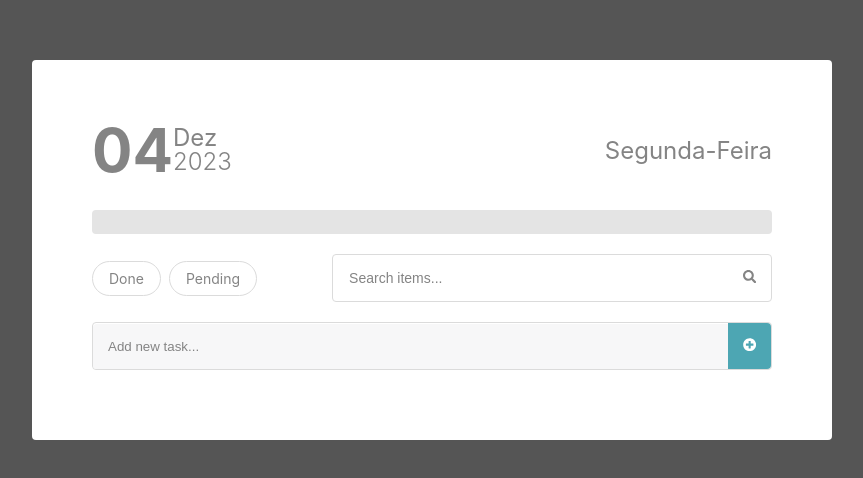
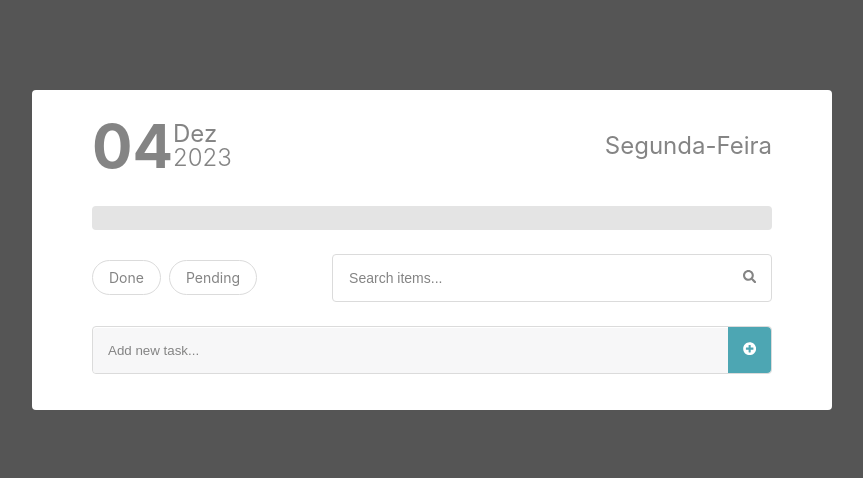
Before and after one commit to drewcosta/Sizebay-desafio, a React (Create React App) app: page / in a window 1280 px wide. Shown: the part 150-628 px from the top of the page, without its empty margins (208-1071 px from the left). Built offline with nearby package versions, Linux system fonts and the light colour scheme.

Commit message:
style: update components styles

```diff
--- a/src/components/modal/ModalFilterBar.tsx
+++ b/src/components/modal/ModalFilterBar.tsx
@@ -55,13 +55,12 @@ const Container = styled.div`
   width: 100%;
   height: 100%;
   max-width: 680px;
-  max-height: 40px;
 
-  /* @media (max-width: 425px){
+  @media (max-width: 425px){
     flex-direction: column-reverse;
     align-items: flex-end;
     gap: 10px;
-  } */
+  }
 `
 
 const FilterTask = styled.ul`
@@ -100,6 +99,7 @@ const InputText = styled.input`
   width: 100%;
   height: 100%;
   max-width: 450px;
+  max-height: 48px;
 
   background: var(--bg-modal-color);
   border-radius: 4px;
--- a/src/components/modal/modal.tsx
+++ b/src/components/modal/modal.tsx
@@ -22,7 +22,7 @@ const Container = styled.div`
   align-items: center;
   gap: 24px;
 
-  padding: 54px 60px;
+  padding: 20px 60px;
   width: 100%;
   height: 100%;
   max-width: 800px;
@@ -32,6 +32,6 @@ const Container = styled.div`
   border-radius: 4px;
 
   @media (max-width: 425px) {
-    padding: 48px 16px;
+    padding: 16px 18px;
   }
 `
--- a/src/styles.ts
+++ b/src/styles.ts
@@ -2,7 +2,6 @@ import styled from 'styled-components'
 
 export const Container = styled.main`
   display: flex;
-  flex-direction: column;
   align-items: center;
   justify-content: center;
 
```
